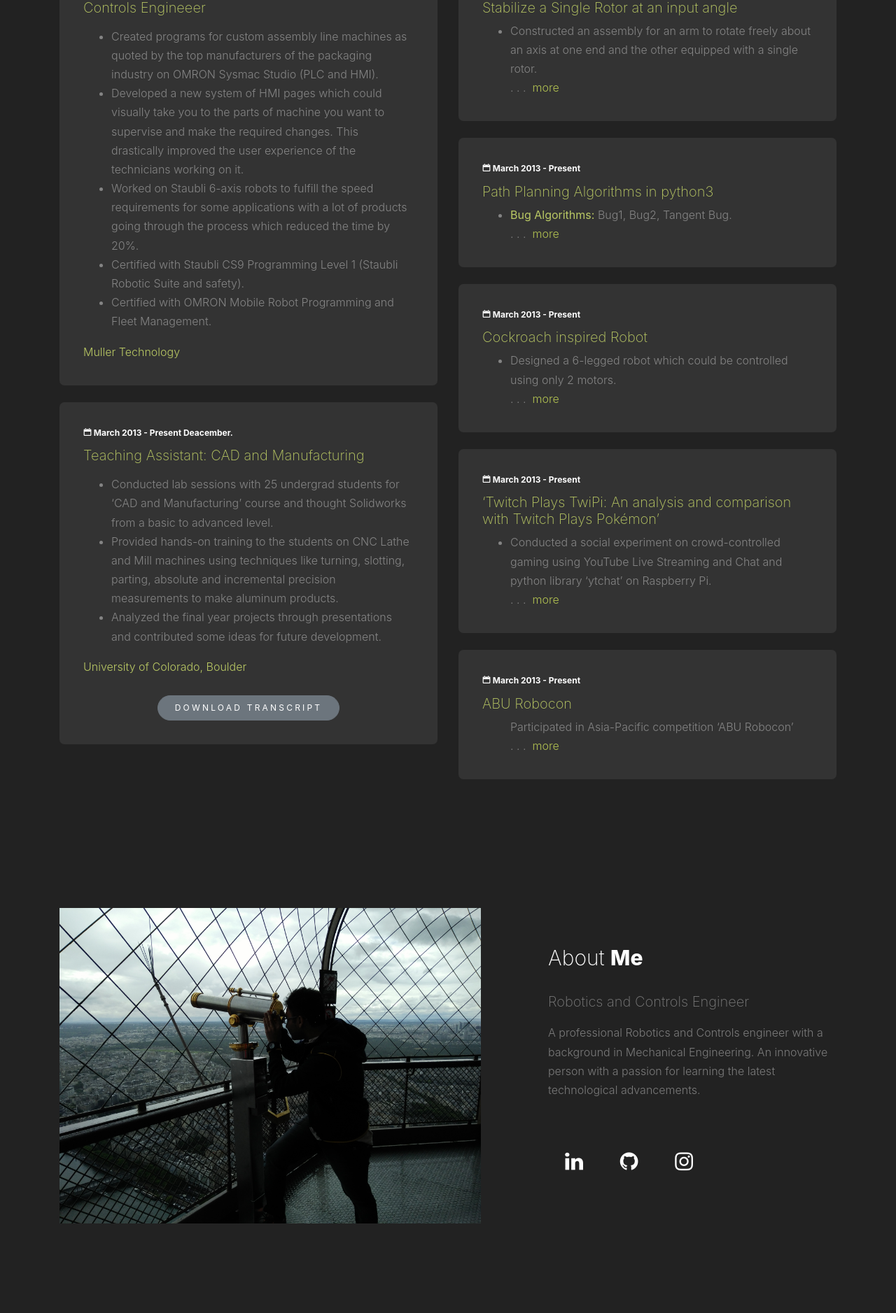
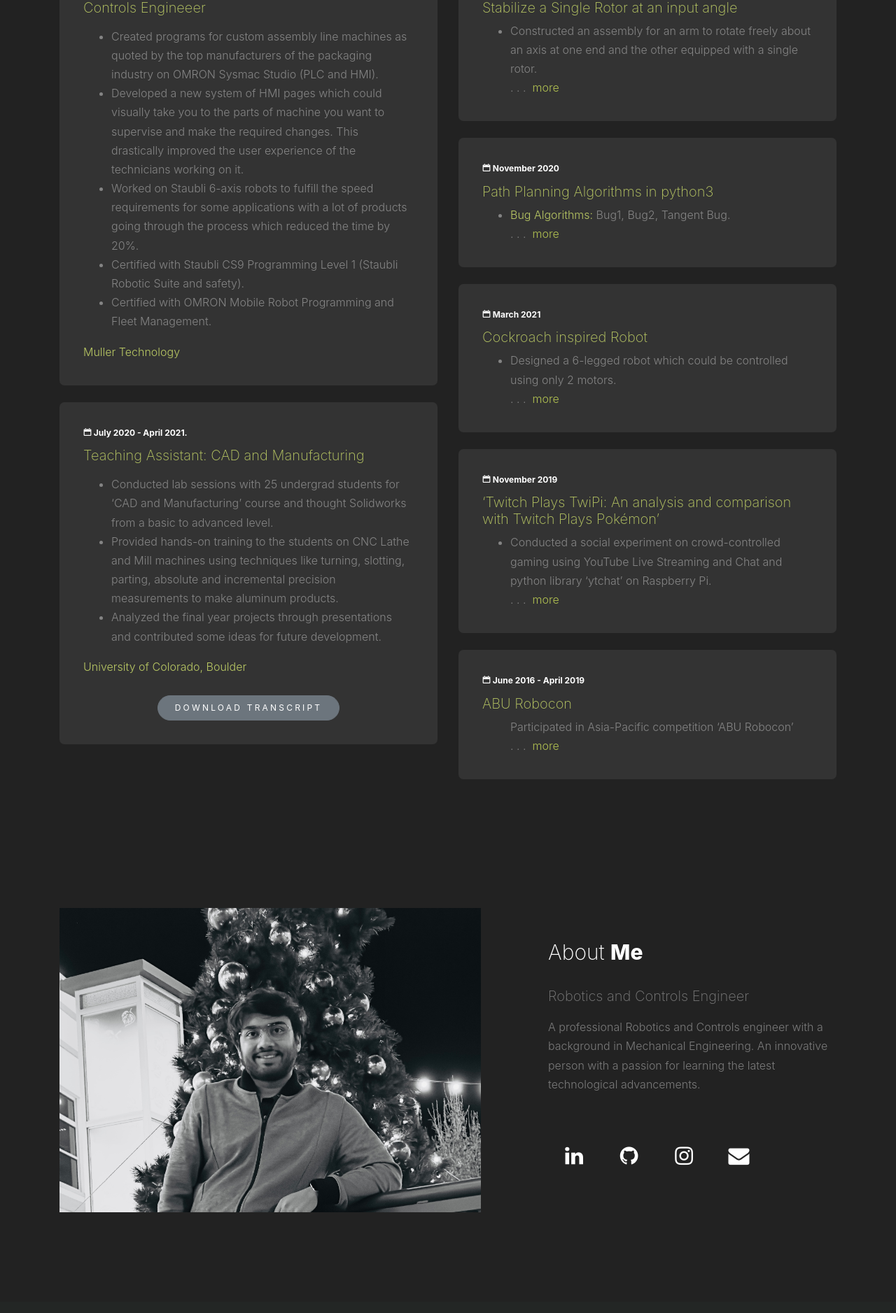
Before and after one commit to PradnyaTipare/PradnyaTipare.github.io, a PHP site: page / in a window 1280 px wide, after a click on "RESUME". Shown: the part 1229-3106 px from the top of the page at 70% size. After the commit the page ends 2962 px from the top, so only its background shows below. Run offline with PHP 8.4, Linux system fonts and the light colour scheme; some web fonts are replaced.

Commit message:
11/19 project dates added

```diff
--- a/css/style.css
+++ b/css/style.css
@@ -650,17 +650,27 @@ a {
     text-decoration-line: none;
   }
 
-  a.fa-github, a.fa-github:hover {
+  a.fa-github, a.fa-github:focus, a.fa-linkedin, a.fa-linkedin:focus, a.fa-instagram, a.fa-instagram:focus, a.fa-envolope, a.fa-envelope:focus{
     color: #ffffff;
     text-decoration: none;
   }
 
-  a.fa-linkedin, a.fa-linkedin:hover {
-    color: #ffffff;
+  a.fa-github:hover, a.fa-github:active {
+    color: #6cc644;
     text-decoration: none;
   }
 
-  a.fa-instagram, a.fa-instagram:hover {
-    color: #ffffff;
+  a.fa-linkedin:hover {
+    color: #0e76a8;
     text-decoration: none;
   }
+
+  a.fa-instagram:hover {
+    color: #dd2a7b;
+    text-decoration: none;
+  }
+
+  a.fa-envelope:hover {
+    color: #84f9ff;
+    text-decoration: none;
+  }
--- a/index.html
+++ b/index.html
@@ -44,6 +44,12 @@
 		background: #222;
 		color: white;
 	}
+
+	.fa-envelope{
+		background: #222;
+		color: white;
+	}
+
 	</style>
 
 
@@ -79,7 +85,7 @@
 				<div class="col-md-10 text-center pt-5">
 
 					<h1 class="site-heading site-animate">Hello, I'm <strong class="d-block">Kedar More</strong></h1>
-					<strong class="d-block text-white text-uppercase letter-spacing">and this is My Resume</strong>
+					<strong class="d-block text-white text-uppercase letter-spacing">and this is My Portfolio</strong>
 
 				</div>
 			</div>
@@ -99,7 +105,7 @@
 				<div class="col-md-6">
 					<h2 class="mb-5">Work Experience</h2>
 					<div class="resume-item mb-4">
-						<span class="date"><span class="icon-calendar"></span> March 2013 - Present</span>
+						<span class="date"><span class="icon-calendar"></span> July 2021 - Present</span>
 						<h3>Controls Engineeer</h3>
 						<p>
 							<ul><li>Created programs for custom assembly line machines as quoted by the top manufacturers of the packaging industry on OMRON Sysmac Studio (PLC and HMI). </li>
@@ -111,7 +117,7 @@
 					</div>
 
 					<div class="resume-item mb-4">
-						<span class="date"><span class="icon-calendar"></span> March 2013 - Present Deacember.</span>
+						<span class="date"><span class="icon-calendar"></span> July 2020 - April 2021.</span>
 						<h3>Teaching Assistant: CAD and Manufacturing</h3>
 						<p>
 							<ul><li>Conducted lab sessions with 25 undergrad students for ‘CAD and Manufacturing’ course and thought Solidworks from a basic to advanced level. </li>
@@ -130,7 +136,7 @@
 					<h2 class="mb-5">Personal Projects</h2>
 
 					<div class="resume-item mb-4">
-						<span class="date"><span class="icon-calendar"></span> March 2013 - Present</span>
+						<span class="date"><span class="icon-calendar"></span> March 2020</span>
 						<h3>Stabilize a Single Rotor at an input angle</h3>
 						<ul>
 							<li>Constructed an assembly for an arm to rotate freely about an axis at one end and the other equipped with a single rotor.</li>
@@ -146,19 +152,20 @@
 					</div>
 
 					<div class="resume-item mb-4">
-						<span class="date"><span class="icon-calendar"></span> March 2013 - Present</span>
+						<span class="date"><span class="icon-calendar"></span> November 2020</span>
 						<h3>Path Planning Algorithms in python3</h3>
 						<ul>
-							<li><strong><a href="https://github.com/KedarMore/Implemneting-Bug-Algorithms" target="_blank">Bug Algorithms:</a></strong> Bug1, Bug2, Tangent Bug.</li>
+							<li><a href="https://github.com/KedarMore/Implemneting-Bug-Algorithms" target="_blank">Bug Algorithms:</a> Bug1, Bug2, Tangent Bug.</li>
 							<div class="comment more">
-							<li><strong><a href="https://github.com/KedarMore/algo-HW3-potential-functions-and-wavefront" target="_blank">Continuous:</a></strong> Potential Functions. </li>
-							<li><strong><a href="https://github.com/KedarMore/algo-HW3-potential-functions-and-wavefront" target="_blank">Discrete:</a></strong> Wavefront. </li>
-							<li><strong><a href="https://github.com/KedarMore/algo-HW4-a-Dijkstra-s-PRM-RRT" target="_blank">Sampling Based:</a></strong> Probabilistic Roadmaps, Rapidly exploring Random Tree, A*, Dijkstra's.</li></div></ul>
+							<li><a href="https://github.com/KedarMore/algo-HW3-potential-functions-and-wavefront" target="_blank">Continuous:</a> Potential Functions. </li>
+							<li><a href="https://github.com/KedarMore/algo-HW3-potential-functions-and-wavefront" target="_blank">Discrete:</a> Wavefront. </li>
+							<li><a href="https://github.com/KedarMore/algo-HW4-a-Dijkstra-s-PRM-RRT" target="_blank">Sampling Based:</a> Probabilistic Roadmaps, Rapidly exploring Random Tree, A*, Dijkstra's.</li>
+						<li>Final project: <a href="https://github.com/KedarMore/algo-HW4-a-Dijkstra-s-PRM-RRT" target="_blank">Updated Wavefront Planning Algorithm for Ackerman Steering System and its Comparision to Sampling-based planner RRT</a></li></div></ul>
 
 					</div>
 
 					<div class="resume-item mb-4">
-						<span class="date"><span class="icon-calendar"></span> March 2013 - Present</span>
+						<span class="date"><span class="icon-calendar"></span> March 2021</span>
 						<h3>Cockroach inspired Robot</h3>
 						<ul>
 							<li>Designed a 6-legged robot which could be controlled using only 2 motors.</li>
@@ -171,7 +178,7 @@
 					</div>
 
 					<div class="resume-item mb-4">
-						<span class="date"><span class="icon-calendar"></span> March 2013 - Present</span>
+						<span class="date"><span class="icon-calendar"></span> November 2019</span>
 						<h3>‘Twitch Plays TwiPi: An analysis and comparison with Twitch Plays Pokémon’</h3>
 						<ul>
 							<li>Conducted a social experiment on crowd-controlled gaming using YouTube Live Streaming and Chat and python library ‘ytchat’ on Raspberry Pi.</li>
@@ -185,7 +192,7 @@
 					</div>
 
 					<div class="resume-item mb-4">
-						<span class="date"><span class="icon-calendar"></span> March 2013 - Present</span>
+						<span class="date"><span class="icon-calendar"></span> June 2016 - April 2019</span>
 						<h3>ABU Robocon</h3>
 						<ul>
 						Participated in Asia-Pacific competition ‘ABU Robocon’ <div class="comment more"> and lead a team of 7 mechanical engineers to complete the tasks while working closely with the electronics and coding team.</li>
@@ -204,7 +211,7 @@
 		<div class="container">
 			<div class="row mb-5 align-items-center">
 				<div class="col-lg-7 pr-lg-5 mb-5 mb-lg-0">
-					<img src="images/image_1.jpg" alt="Image placeholder" class="img-fluid">
+					<img src="images/image_2.jpg" alt="Image placeholder" class="img-fluid">
 				</div>
 				<div class="col-lg-5 pl-lg-5">
 					<div class="section-heading">
@@ -215,7 +222,8 @@
 						technological advancements.</p>
 					<p><a href="https://www.linkedin.com/in/kedar-more/" class="fa fa-linkedin" target="_blank"></a>
 						<a href="https://github.com/KedarMore" class="fa fa-github" target="_blank"></a>
-						<a href="https://www.instagram.com/not_any_more.97/" class="fa fa-instagram" target="_blank"></a></p>
+						<a href="https://www.instagram.com/not_any_more.97/" class="fa fa-instagram" target="_blank"></a>
+						<a href="mailto:kedar.more@colorado.edu" class="fa fa-envelope"></a></p>
 				</div>
 			</div>
 
```
Also changed, not shown: images/image_2.jpg (added).
